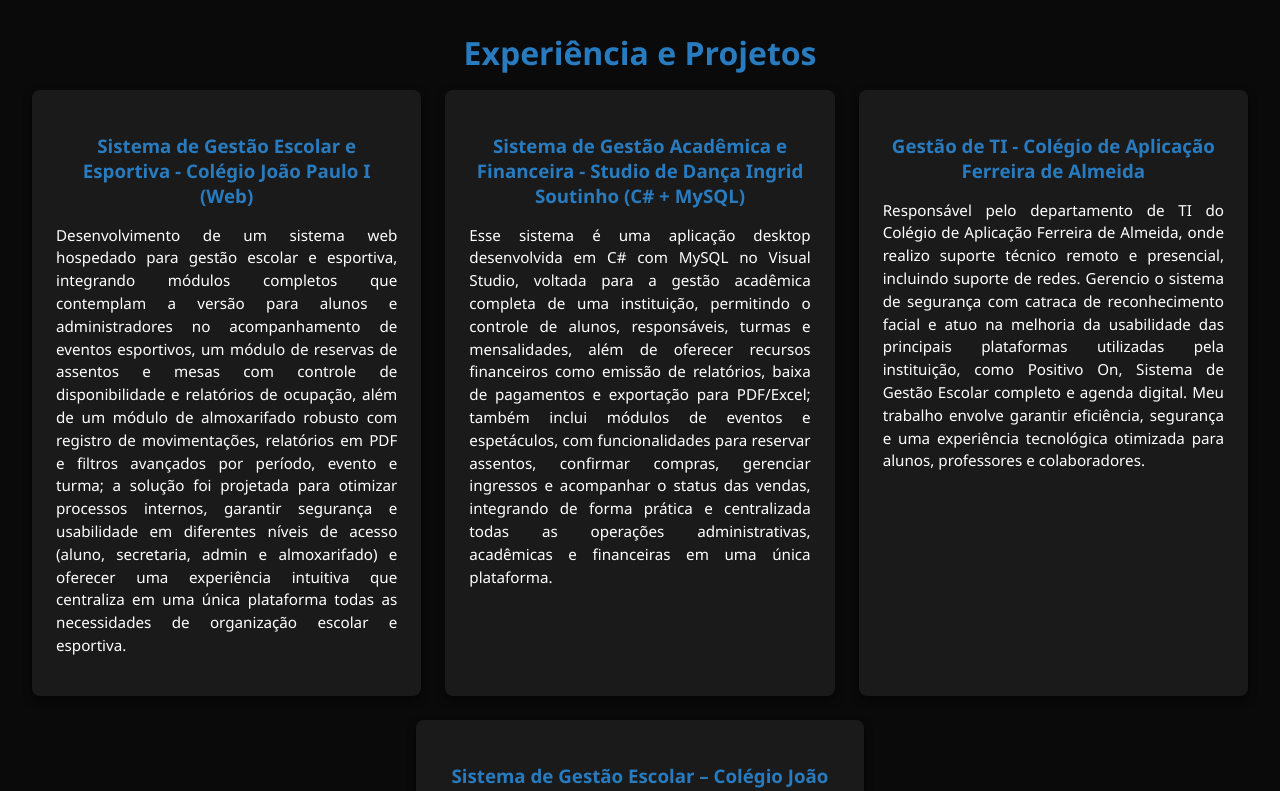
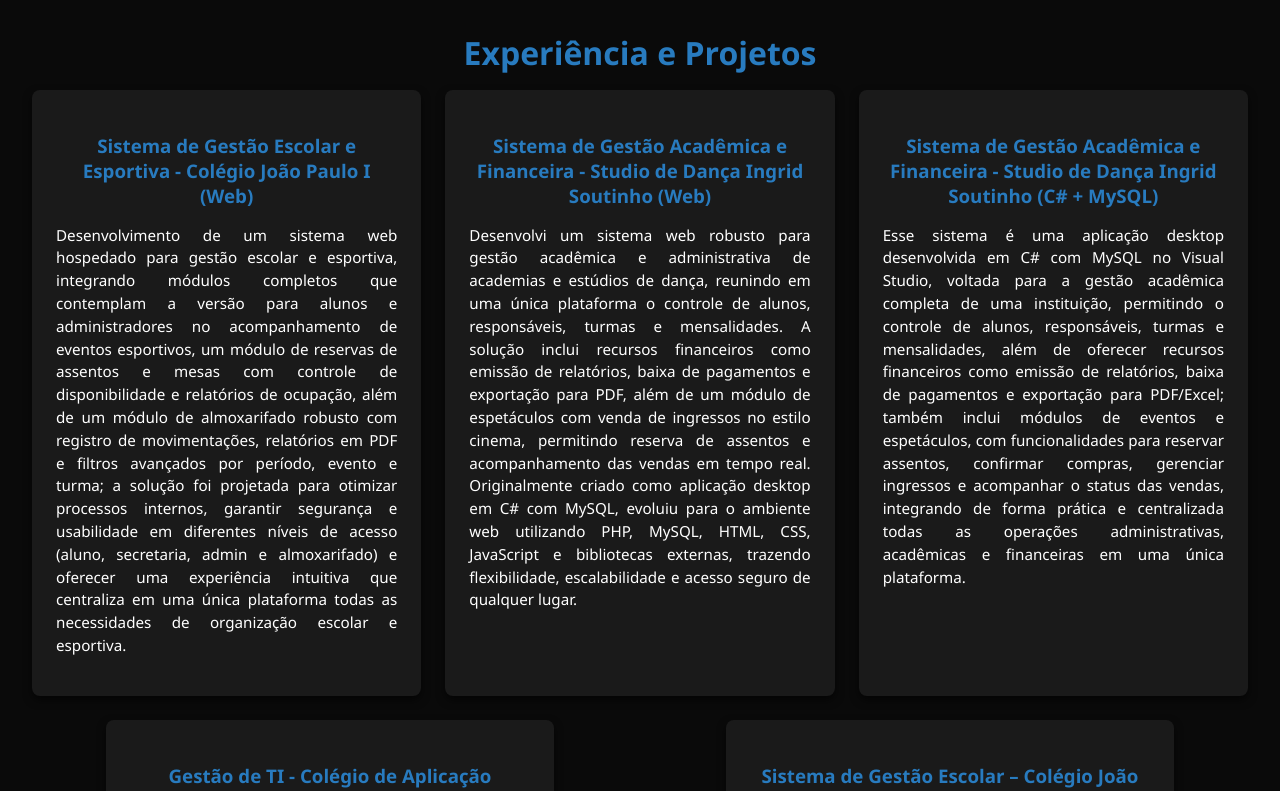
Before and after one commit to leonardobier/portfolio, a React (Vite) app: page / in a window 1280 px wide. Shown: the part 2960-3751 px from the top of the page. Built offline with nearby package versions, Linux system fonts and the light colour scheme; no server answers.

Commit message:
Implementação do relatório de mensalidades ajustado

```diff
--- a/src/components/Projects.jsx
+++ b/src/components/Projects.jsx
@@ -7,6 +7,11 @@
       titulo: "Sistema de Gestão Escolar e Esportiva - Colégio João Paulo I (Web)",
       descricao:
         "Desenvolvimento de um sistema web hospedado para gestão escolar e esportiva, integrando módulos completos que contemplam a versão para alunos e administradores no acompanhamento de eventos esportivos, um módulo de reservas de assentos e mesas com controle de disponibilidade e relatórios de ocupação, além de um módulo de almoxarifado robusto com registro de movimentações, relatórios em PDF e filtros avançados por período, evento e turma; a solução foi projetada para otimizar processos internos, garantir segurança e usabilidade em diferentes níveis de acesso (aluno, secretaria, admin e almoxarifado) e oferecer uma experiência intuitiva que centraliza em uma única plataforma todas as necessidades de organização escolar e esportiva."
+    },
+    {
+      titulo: "Sistema de Gestão Acadêmica e Financeira - Studio de Dança Ingrid Soutinho (Web)",
+      descricao:
+        "Desenvolvi um sistema web robusto para gestão acadêmica e administrativa de academias e estúdios de dança, reunindo em uma única plataforma o controle de alunos, responsáveis, turmas e mensalidades. A solução inclui recursos financeiros como emissão de relatórios, baixa de pagamentos e exportação para PDF, além de um módulo de espetáculos com venda de ingressos no estilo cinema, permitindo reserva de assentos e acompanhamento das vendas em tempo real. Originalmente criado como aplicação desktop em C# com MySQL, evoluiu para o ambiente web utilizando PHP, MySQL, HTML, CSS, JavaScript e bibliotecas externas, trazendo flexibilidade, escalabilidade e acesso seguro de qualquer lugar."
     },
     {
       titulo: "Sistema de Gestão Acadêmica e Financeira - Studio de Dança Ingrid Soutinho (C# + MySQL)",
```
